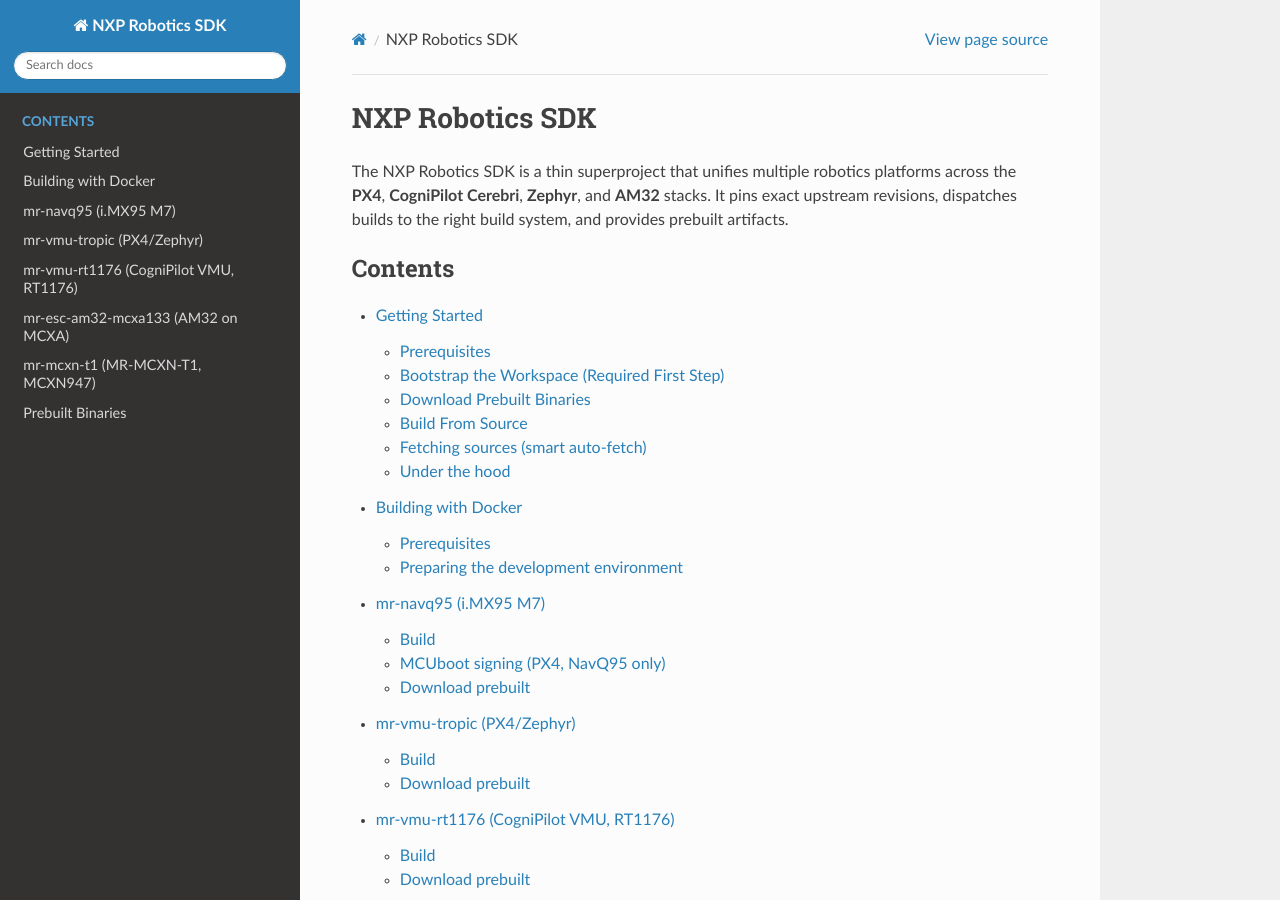
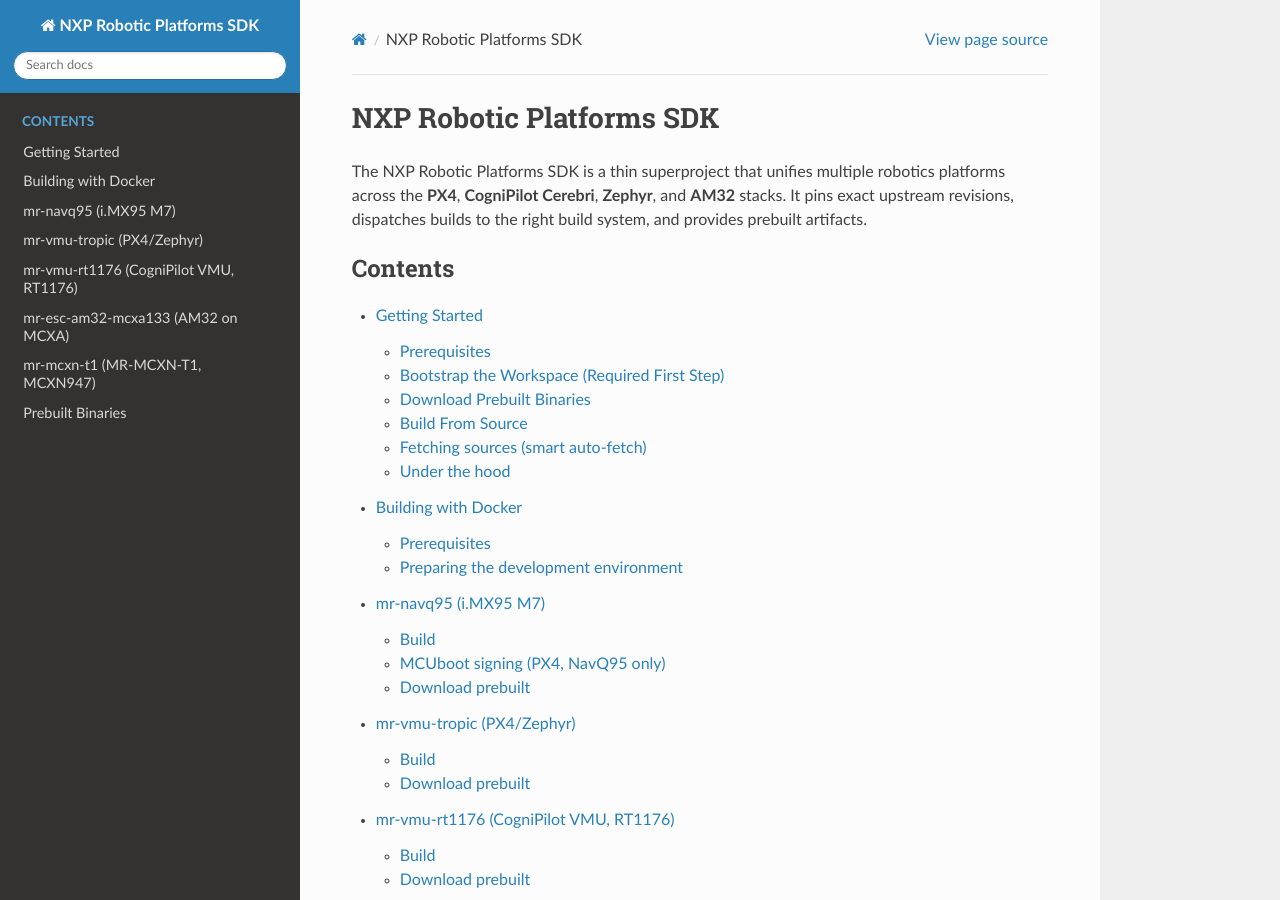
Before and after one commit to NXP-Robotics/robotics-sdk, a Sphinx documentation site: the page built from docs/index.rst, in a window 1280 px wide and 900 px high. Built offline with Sphinx 7.4.7 and the Read the Docs theme 3.1.0, drawn with Linux system fonts in a browser that asks for light colours; pages that are not in the unit, such as notebooks, are missing from menus.

Commit message:
rename: use NXP Robotic Platforms SDK name
The product is named "NXP Robotic Platforms SDK". Update the name in the
west CLI help text, the west manifests, west.yml, and the docs sources
(conf.py project, index, building guide). The lowercase repository
identifier robotics-sdk is left unchanged.

Signed-off-by: Cristi Sovaiala <cristian.sovaiala@nxp.com>

```diff
--- a/docs/building_with_docker.rst
+++ b/docs/building_with_docker.rst
@@ -26,7 +26,7 @@
 Preparing the development environment
 -------------------------------------
 
-To prepare the development environment, first clone the robotics SDK
+To prepare the development environment, first clone the Robotic Platforms SDK
 repository by running:
 
 .. code-block:: bash
--- a/docs/conf.py
+++ b/docs/conf.py
@@ -1,7 +1,7 @@
 # Configuration file for the Sphinx documentation builder.
 # Build with:  sphinx-build -b html docs docs/_build/html
 
-project = "NXP Robotics SDK"
+project = "NXP Robotic Platforms SDK"
 copyright = "2026, NXP"
 author = "NXP"
 release = "2026.07.0"
--- a/docs/index.rst
+++ b/docs/index.rst
@@ -1,7 +1,7 @@
-NXP Robotics SDK
-================
+NXP Robotic Platforms SDK
+=========================
 
-The NXP Robotics SDK is a thin superproject that unifies multiple robotics
+The NXP Robotic Platforms SDK is a thin superproject that unifies multiple robotics
 platforms across the **PX4**, **CogniPilot Cerebri**, **Zephyr**, and **AM32**
 stacks. It pins exact upstream revisions, dispatches builds to the right build
 system, and provides prebuilt artifacts.
--- a/west.yml
+++ b/west.yml
@@ -1,4 +1,4 @@
-# Bootstrap manifest for the NXP Robotics SDK.
+# Bootstrap manifest for the NXP Robotic Platforms SDK.
 #
 # Intentionally minimal: it registers the 'sdk' west extension command and
 # declares NO buildable projects/imports, so 'west sdk' is available
```
Also changed, not shown: 9 other files.
